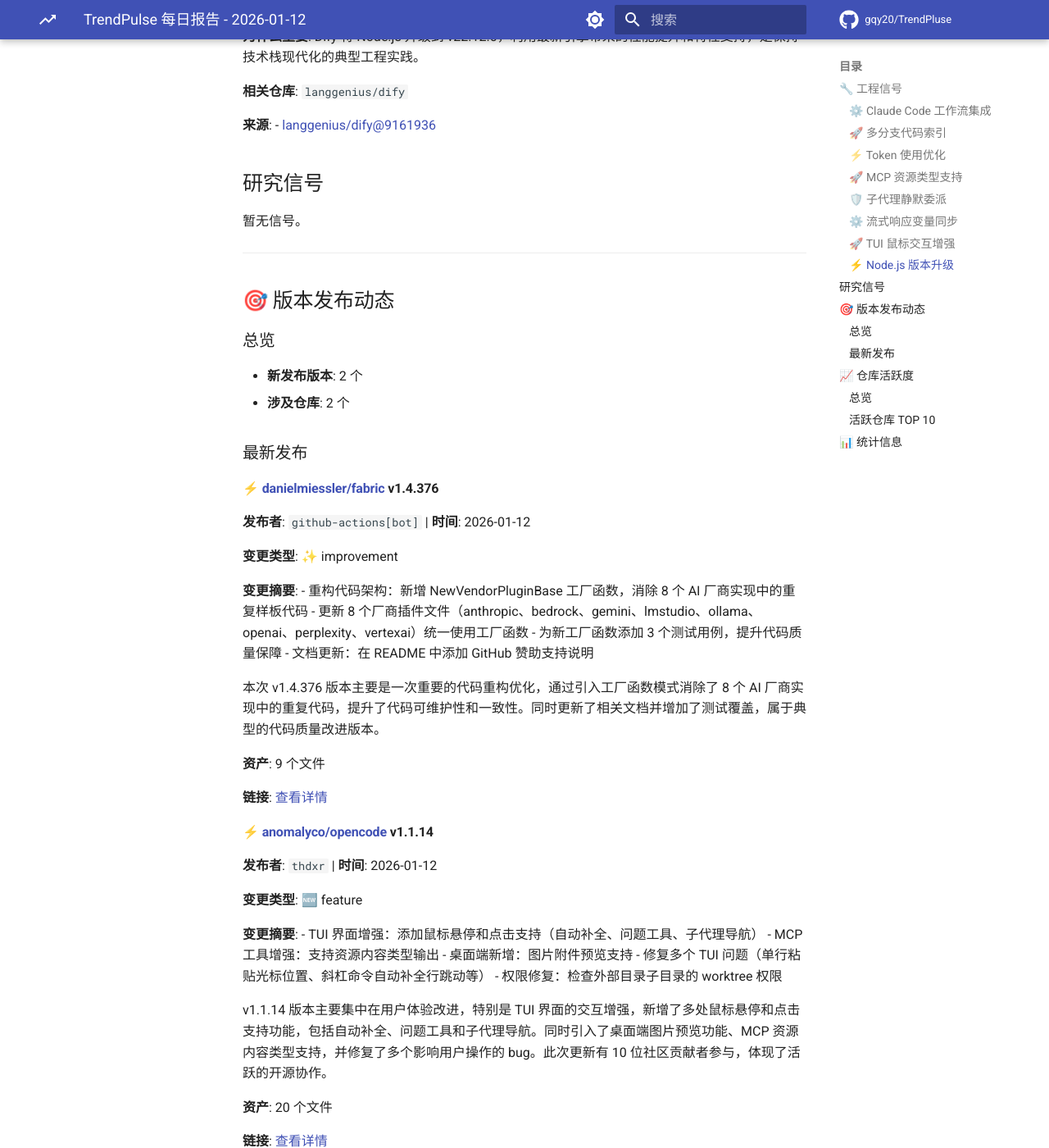
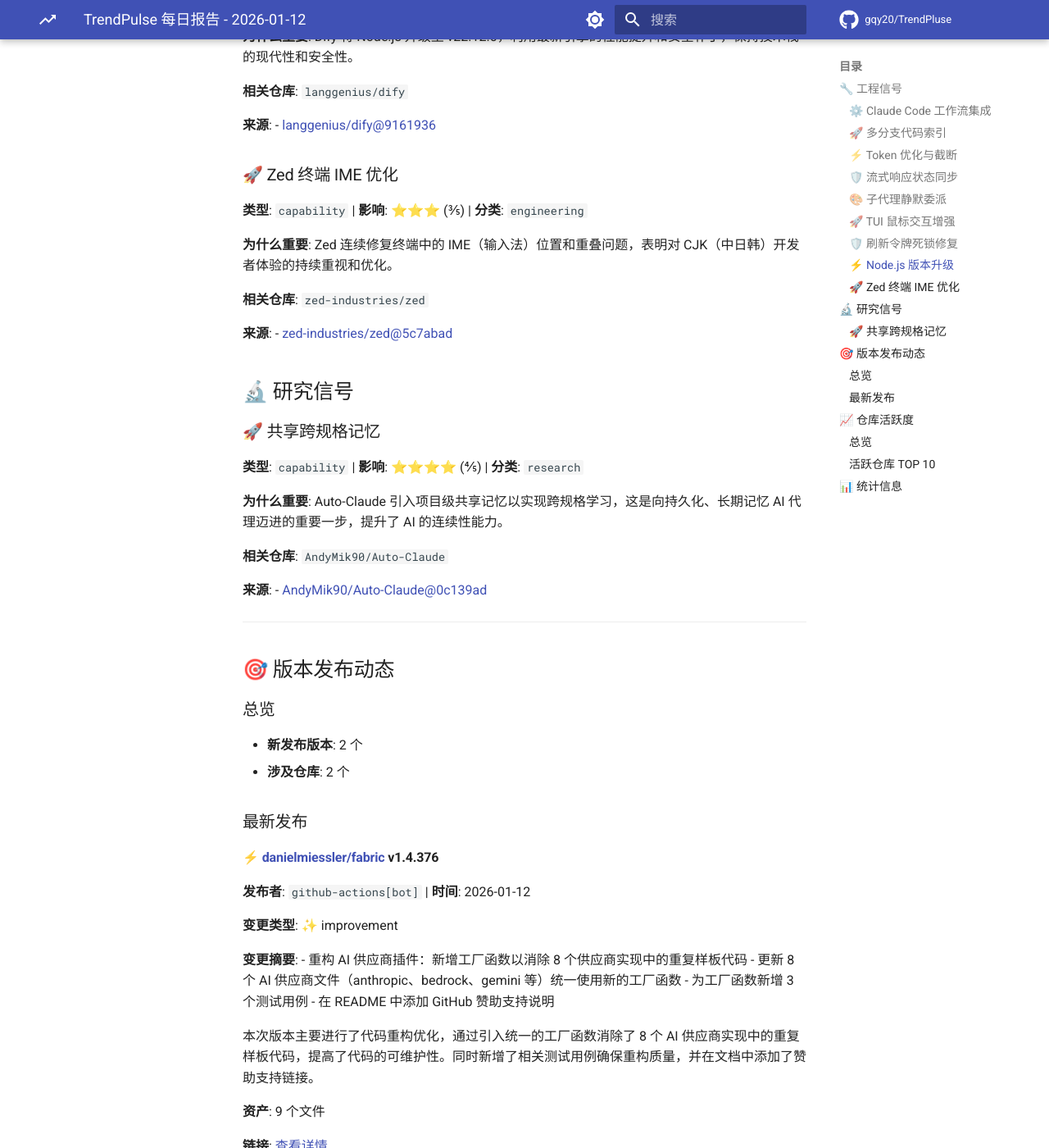
Before and after one commit to gqy20/TrendPluse, an MkDocs documentation site: the page built from docs/reports/report-2026-01-12.md, in a window 1280 px wide and 1400 px high, scrolled down 2178 px. Shown: the whole window at 82% size. Built offline with MkDocs 1.6.1 and Material for MkDocs 9.7.7, drawn with Linux system fonts in a browser that asks for light colours; nearby versions of some CDN libraries; library files that are not in the unit come from our copies; comment, search, counter and statistics services are not loaded; some of the changed text lies outside the part shown.

Commit message:
docs: update daily trend report [skip ci]

```diff
--- a/docs/reports/report-2026-01-12.md
+++ b/docs/reports/report-2026-01-12.md
@@ -1,16 +1,16 @@
 # TrendPulse 每日报告 - 2026-01-12
 
-> 今日 (2026-01-12) 发现 8 个 Commit 信号，2 个 Release 信号。
+> 今日 (2026-01-12) 发现 10 个 Commit 信号，2 个 Release 信号。
 
 ## 🔧 工程信号
 
 ### ⚙️ Claude Code 工作流集成
 
-**类型**: `workflow` | **影响**: ⭐⭐⭐⭐ (4/5) | **分类**: `engineering`
+**类型**: `workflow` | **影响**: ⭐⭐⭐⭐⭐ (5/5) | **分类**: `engineering`
 
-**为什么重要**: 多个项目（Dify, Agno）正在集成 Claude Code 相关的 GitHub Actions 或 Hooks，表明 AI 编程助手正深度集成到 CI/CD 和开发流程中，自动化代码审查和生成成为趋势。
+**为什么重要**: Dify 和 Agno 同时集成 Claude Code GitHub 工作流，标志着 AI 编程工具正式进入 CI/CD 流程，自动化代码审查和生成成为新标准。
 
-**相关仓库**: `langgenius/dify`, `agno-agi/agno`
+**相关仓库**: `agno-agi/agno`, `langgenius/dify`
 
 **来源**:
 - [langgenius/dify@f9a21b5](https://github.com/langgenius/dify/commit/f9a21b56abda5ea77c6cdcd4006ff922fbee1b59)
@@ -20,7 +20,7 @@
 
 **类型**: `capability` | **影响**: ⭐⭐⭐⭐ (4/5) | **分类**: `engineering`
 
-**为什么重要**: TabbyML 支持索引多个分支，解决了 AI 编码助手在处理并行开发或版本迭代时上下文缺失的痛点，提升了代码补全的准确性和覆盖面。
+**为什么重要**: TabbyML 支持索引多个分支，打破了代码补全工具仅限于单一分支的限制，显著提升了跨分支开发的上下文感知能力。
 
 **相关仓库**: `TabbyML/tabby`
 
@@ -28,11 +28,11 @@
 - [TabbyML/tabby@b409924](https://github.com/TabbyML/tabby/commit/b409924ffebd3dbfa50ec9bf91e0ef934eceb067)
 
 
-### ⚡ Token 使用优化
+### ⚡ Token 优化与截断
 
 **类型**: `performance` | **影响**: ⭐⭐⭐ (3/5) | **分类**: `engineering`
 
-**为什么重要**: 通过截断冗长的评论体来减少 Token 消耗，反映了在 AI 应用开发中成本控制和效率优化的持续关注，尤其是在处理大规模上下文时。
+**为什么重要**: gptme 通过截断冗长评论来减少 Token 消耗，反映了在 AI 应用成本优化方面的持续关注，尤其是处理长上下文时的效率问题。
 
 **相关仓库**: `ErikBjare/gptme`
 
@@ -40,23 +40,23 @@
 - [ErikBjare/gptme@fcfe48a](https://github.com/ErikBjare/gptme/commit/fcfe48aade8ce5630c81454ed46928d15b5d44e7)
 
 
-### 🚀 MCP 资源类型支持
+### 🛡️ 流式响应状态同步
 
-**类型**: `capability` | **影响**: ⭐⭐⭐⭐ (4/5) | **分类**: `engineering`
+**类型**: `safety` | **影响**: ⭐⭐⭐⭐ (4/5) | **分类**: `engineering`
 
-**为什么重要**: OpenCode 添加对 MCP (Model Context Protocol) 工具输出中 `resource` 内容类型的支持，增强了 AI 代理与外部资源和工具的互操作性。
+**为什么重要**: Dify 修复了流式响应中变量更新的竞态条件，确保了 AI 输出与引用变量的一致性，对于构建可靠的 AI 工作流至关重要。
 
-**相关仓库**: `anomalyco/opencode`
+**相关仓库**: `langgenius/dify`
 
 **来源**:
-- [anomalyco/opencode@8b9a85b](https://github.com/anomalyco/opencode/commit/8b9a85b7e7278813cd6be733d7cd67ef3ea24972)
+- [langgenius/dify@b63dfbf](https://github.com/langgenius/dify/commit/b63dfbf654ed2191aa94aa4bcf8d09c09cc90759)
 
 
-### 🛡️ 子代理静默委派
+### 🎨 子代理静默委派
 
-**类型**: `safety` | **影响**: ⭐⭐⭐ (3/5) | **分类**: `engineering`
+**类型**: `abstraction` | **影响**: ⭐⭐⭐ (3/5) | **分类**: `engineering`
 
-**为什么重要**: Gemini CLI 确保本地子代理的静默委派，同时允许远程确认，平衡了自动化执行的效率与关键操作的安全性。
+**为什么重要**: Gemini CLI 确保本地子代理的静默委派，优化了多代理系统的交互体验，减少了不必要的用户确认干扰。
 
 **相关仓库**: `google-gemini/gemini-cli`
 
@@ -64,35 +64,35 @@
 - [google-gemini/gemini-cli@d315f4d](https://github.com/google-gemini/gemini-cli/commit/d315f4d3dad7d6be1f51a0c0ce54b72958b1de09)
 
 
-### ⚙️ 流式响应变量同步
+### 🚀 TUI 鼠标交互增强
 
-**类型**: `workflow` | **影响**: ⭐⭐⭐ (3/5) | **分类**: `engineering`
+**类型**: `capability` | **影响**: ⭐⭐⭐ (3/5) | **分类**: `engineering`
 
-**为什么重要**: Dify 修复了流式响应中引用变量更新的时序问题，确保了 AI 输出与上下文变量的一致性，提升了用户体验的可靠性。
+**为什么重要**: OpenCode 为 TUI 添加鼠标悬停和点击支持，打破了终端界面仅靠键盘的传统，提升了终端用户界面的可访问性和易用性。
+
+**相关仓库**: `anomalyco/opencode`
+
+**来源**:
+- [anomalyco/opencode@82b4323](https://github.com/anomalyco/opencode/commit/82b432349e4063f612f54758ba78999b75cf13fb)
+
+
+### 🛡️ 刷新令牌死锁修复
+
+**类型**: `safety` | **影响**: ⭐⭐⭐⭐ (4/5) | **分类**: `engineering`
+
+**为什么重要**: Dify 修复了刷新令牌的死锁问题，这是高并发认证系统中的关键隐患，直接关系到服务的可用性和稳定性。
 
 **相关仓库**: `langgenius/dify`
 
 **来源**:
-- [langgenius/dify@b63dfbf](https://github.com/langgenius/dify/commit/b63dfbf654ed2191aa94aa4bcf8d09c09cc90759)
-
-
-### 🚀 TUI 鼠标交互增强
-
-**类型**: `capability` | **影响**: ⭐⭐ (2/5) | **分类**: `engineering`
-
-**为什么重要**: OpenCode 和 Zed 持续改进终端用户界面（TUI）的鼠标支持（悬停、点击），使得 CLI 工具对非极客用户更加友好，降低了 AI 工具的使用门槛。
-
-**相关仓库**: `anomalyco/opencode`, `zed-industries/zed`
-
-**来源**:
-- [anomalyco/opencode@82b4323](https://github.com/anomalyco/opencode/commit/82b432349e4063f612f54758ba78999b75cf13fb)
+- [langgenius/dify@0c2729d](https://github.com/langgenius/dify/commit/0c2729d9b30cda8ae596b0ece3783124fb4cd232)
 
 
 ### ⚡ Node.js 版本升级
 
 **类型**: `performance` | **影响**: ⭐⭐ (2/5) | **分类**: `engineering`
 
-**为什么重要**: Dify 将 Node.js 升级到 v22.12.0，利用最新引擎带来的性能提升和特性支持，是保持技术栈现代化的典型工程实践。
+**为什么重要**: Dify 将 Node.js 升级至 v22.12.0，利用最新引擎的性能提升和安全补丁，保持技术栈的现代性和安全性。
 
 **相关仓库**: `langgenius/dify`
 
@@ -100,9 +100,31 @@
 - [langgenius/dify@9161936](https://github.com/langgenius/dify/commit/9161936f4146e488e33c14b08d2f578eff4ce1b0)
 
 
-## 研究信号
+### 🚀 Zed 终端 IME 优化
 
-暂无信号。
+**类型**: `capability` | **影响**: ⭐⭐⭐ (3/5) | **分类**: `engineering`
+
+**为什么重要**: Zed 连续修复终端中的 IME（输入法）位置和重叠问题，表明对 CJK（中日韩）开发者体验的持续重视和优化。
+
+**相关仓库**: `zed-industries/zed`
+
+**来源**:
+- [zed-industries/zed@5c7abad](https://github.com/zed-industries/zed/commit/5c7abadf2d1b7c6e6a3e1d42bd430436549c7332)
+
+
+## 🔬 研究信号
+
+### 🚀 共享跨规格记忆
+
+**类型**: `capability` | **影响**: ⭐⭐⭐⭐ (4/5) | **分类**: `research`
+
+**为什么重要**: Auto-Claude 引入项目级共享记忆以实现跨规格学习，这是向持久化、长期记忆 AI 代理迈进的重要一步，提升了 AI 的连续性能力。
+
+**相关仓库**: `AndyMik90/Auto-Claude`
+
+**来源**:
+- [AndyMik90/Auto-Claude@0c139ad](https://github.com/AndyMik90/Auto-Claude/commit/0c139add1e258868d84e628cf70007f16a1b1e22)
+
 
 ---
 ## 🎯 版本发布动态
@@ -121,12 +143,12 @@
 **变更类型**: ✨ improvement
 
 **变更摘要**:
-- 重构代码架构：新增 NewVendorPluginBase 工厂函数，消除 8 个 AI 厂商实现中的重复样板代码
-- 更新 8 个厂商插件文件（anthropic、bedrock、gemini、lmstudio、ollama、openai、perplexity、vertexai）统一使用工厂函数
-- 为新工厂函数添加 3 个测试用例，提升代码质量保障
-- 文档更新：在 README 中添加 GitHub 赞助支持说明
+- 重构 AI 供应商插件：新增工厂函数以消除 8 个供应商实现中的重复样板代码
+- 更新 8 个 AI 供应商文件（anthropic、bedrock、gemini 等）统一使用新的工厂函数
+- 为工厂函数新增 3 个测试用例
+- 在 README 中添加 GitHub 赞助支持说明
 
-本次 v1.4.376 版本主要是一次重要的代码重构优化，通过引入工厂函数模式消除了 8 个 AI 厂商实现中的重复代码，提升了代码可维护性和一致性。同时更新了相关文档并增加了测试覆盖，属于典型的代码质量改进版本。
+本次版本主要进行了代码重构优化，通过引入统一的工厂函数消除了 8 个 AI 供应商实现中的重复样板代码，提高了代码的可维护性。同时新增了相关测试用例确保重构质量，并在文档中添加了赞助支持链接。
 
 **资产**: 9 个文件
 
@@ -139,13 +161,13 @@
 **变更类型**: 🆕 feature
 
 **变更摘要**:
-- TUI 界面增强：添加鼠标悬停和点击支持（自动补全、问题工具、子代理导航）
-- MCP 工具增强：支持资源内容类型输出
-- 桌面端新增：图片附件预览支持
-- 修复多个 TUI 问题（单行粘贴光标位置、斜杠命令自动补全行跳动等）
-- 权限修复：检查外部目录子目录的 worktree 权限
+- MCP 工具输出支持资源内容类型
+- TUI 界面增强：添加多项鼠标交互支持（自动完成、问题工具、子代理导航等）
+- 桌面端新增图片附件预览功能
+- 修复多项 TUI 问题：光标位置、斜杠命令高亮、提示引用初始化等
+- 改进 OAuth 流程：当设备代码不可用时自动复制 URL
 
-v1.1.14 版本主要集中在用户体验改进，特别是 TUI 界面的交互增强，新增了多处鼠标悬停和点击支持功能，包括自动补全、问题工具和子代理导航。同时引入了桌面端图片预览功能、MCP 资源内容类型支持，并修复了多个影响用户操作的 bug。此次更新有 10 位社区贡献者参与，体现了活跃的开源协作。
+v1.1.14 版本主要增强了用户交互体验，TUI 界面新增了多项鼠标悬停和点击支持，包括自动完成、问题工具和子代理导航等功能。同时桌面端添加了图片附件预览功能，MCP 工具输出支持资源内容类型，并修复了多处光标定位和命令补全相关的问题。
 
 **资产**: 20 个文件
 
@@ -169,10 +191,10 @@ v1.1.14 版本主要集中在用户体验改进，特别是 TUI 界面的交互
 |------|--------|---------|------------|
 | [anomalyco/opencode](https://github.com/anomalyco/opencode) | 25 | 0 | actions-user, Brendonovich, rekram1-node |
 | [langgenius/dify](https://github.com/langgenius/dify) | 11 | 0 | QuantumGhost, hyoban, dependabot[bot] |
-| [zed-industries/zed](https://github.com/zed-industries/zed) | 8 | 0 | zelenenka, koh-sh, MrSubidubi |
+| [zed-industries/zed](https://github.com/zed-industries/zed) | 8 | 0 | SomeoneToIgnore, zelenenka, koh-sh |
 | [danielmiessler/fabric](https://github.com/danielmiessler/fabric) | 5 | 0 | ksylvan, github-actions[bot] |
 | [google-gemini/gemini-cli](https://github.com/google-gemini/gemini-cli) | 5 | 0 | adamfweidman, AbdulTawabJuly, NTaylorMullen |
-| [AndyMik90/Auto-Claude](https://github.com/AndyMik90/Auto-Claude) | 4 | 0 | StillKnotKnown, MikeeBuilds, g1331 |
+| [AndyMik90/Auto-Claude](https://github.com/AndyMik90/Auto-Claude) | 5 | 0 | StillKnotKnown, MikeeBuilds, g1331 |
 | [ErikBjare/gptme](https://github.com/ErikBjare/gptme) | 2 | 0 | TimeToBuildBob |
 | [agno-agi/agno](https://github.com/agno-agi/agno) | 2 | 0 | kausmeows, Mustafa-Esoofally |
 | [crewAIInc/crewAI](https://github.com/crewAIInc/crewAI) | 2 | 0 | GininDenis, joaomdmoura |
```
Also changed, not shown: other parts of docs/reports/report-2026-01-12.md (+3 -3 lines), docs/reports/index.md (+1 -1 lines), reports/report-2026-01-12.md (+72 -50 lines), 1 other file.
